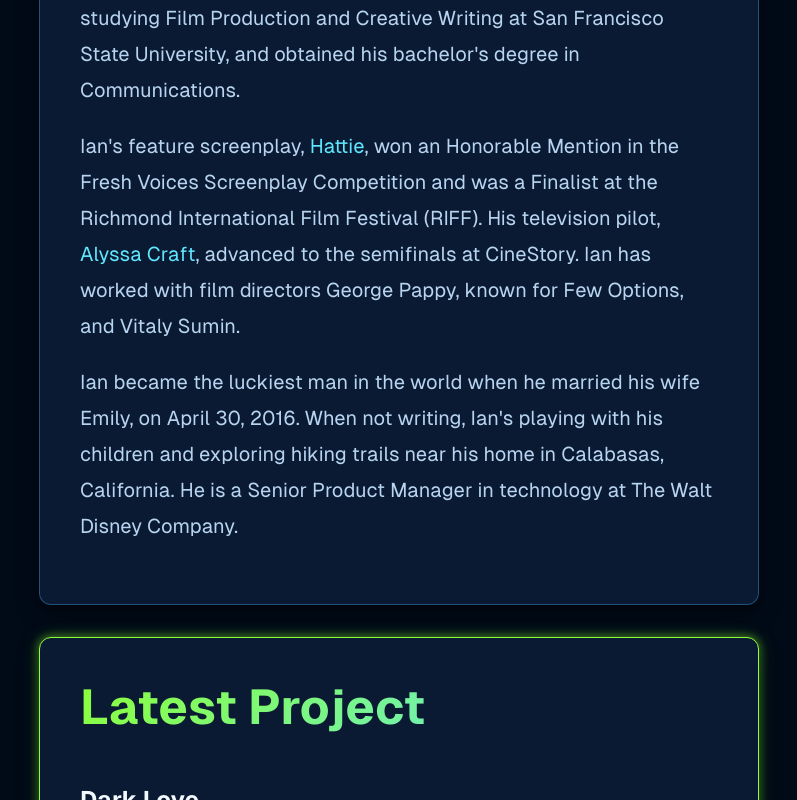
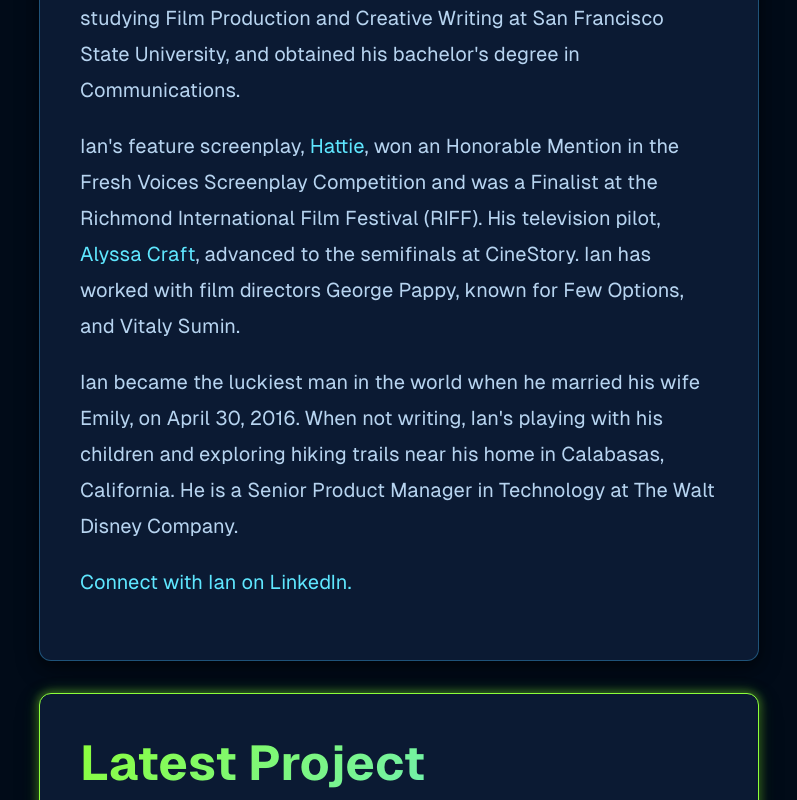
Before and after one commit to orwarhol/slater-sites, an Astro site in the folder apps/ian-site/: page / in a window 1280 px wide. Shown: the part 476-1276 px from the top of the page, without its empty margins (241-1038 px from the left). Built offline with nearby package versions, Linux system fonts and the light colour scheme; Astro itself is replaced by a stand-in of ours.

Commit message:
Fix capitalization and add LinkedIn connection link
Updated job title capitalization and added LinkedIn link.

```diff
--- a/apps/ian-site/src/pages/index.astro
+++ b/apps/ian-site/src/pages/index.astro
@@ -150,7 +150,10 @@ const latestProject = projects.length > 0 ? projects[0] : undefined;
 							Ian's feature screenplay, <a href="/projects/hattie/">Hattie</a>, won an Honorable Mention in the Fresh Voices Screenplay Competition and was a Finalist at the Richmond International Film Festival (RIFF). His television pilot, <a href="/projects/alyssa-craft/">Alyssa Craft</a>, advanced to the semifinals at CineStory. Ian has worked with film directors George Pappy, known for Few Options, and Vitaly Sumin.
 						</p>
 						<p>
-							Ian became the luckiest man in the world when he married his wife Emily, on April 30, 2016. When not writing, Ian's playing with his children and exploring hiking trails near his home in Calabasas, California. He is a Senior Product Manager in technology at The Walt Disney Company.
+							Ian became the luckiest man in the world when he married his wife Emily, on April 30, 2016. When not writing, Ian's playing with his children and exploring hiking trails near his home in Calabasas, California. He is a Senior Product Manager in Technology at The Walt Disney Company.
+						</p>
+						<p>
+							<a href="https://www.linkedin.com/in/iancslater/" target="_blank" rel="noopener noreferrer" title="Opens in a new tab">Connect with Ian on LinkedIn.</a>
 						</p>
 					</div>
 				</div>
```
